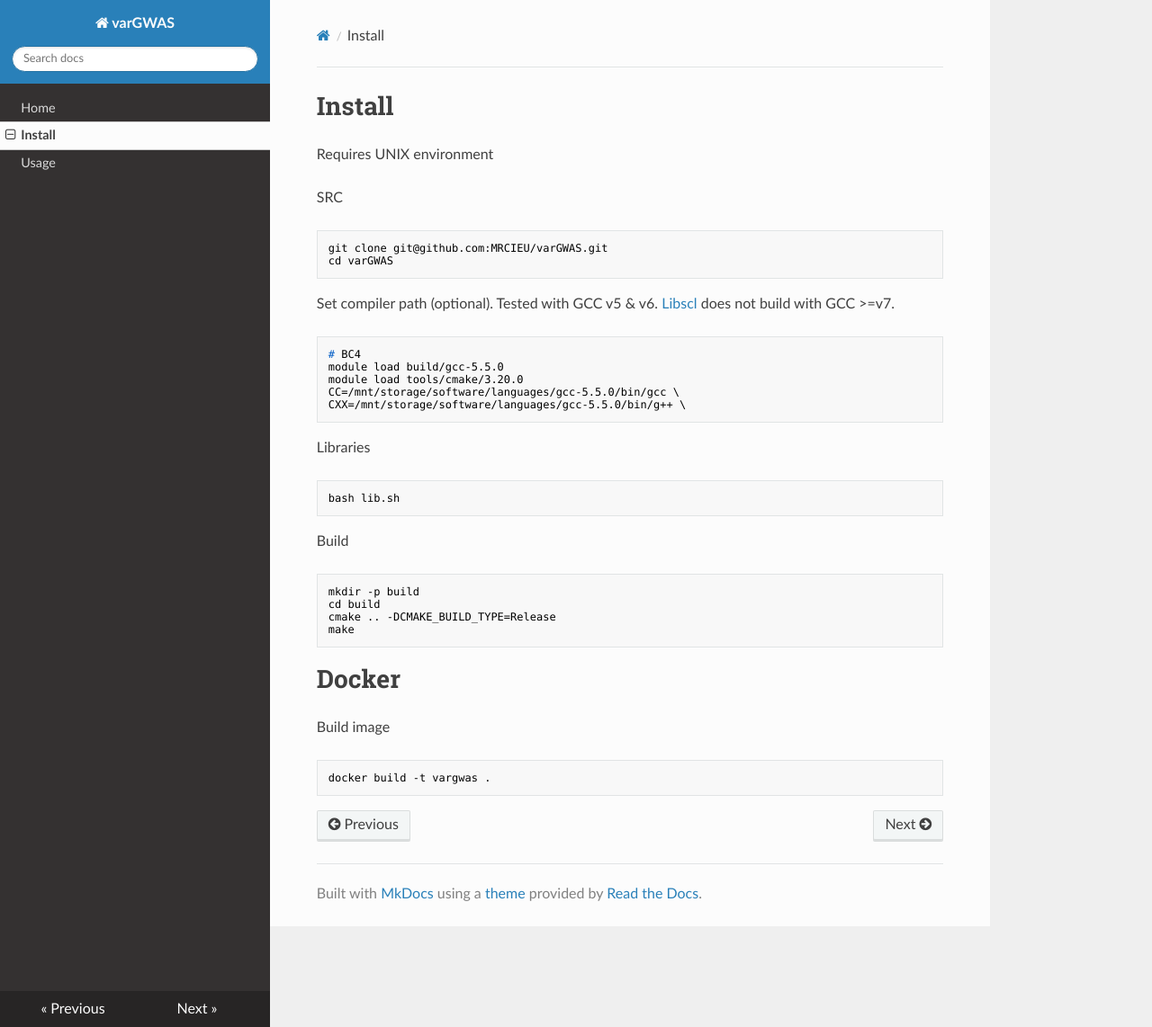
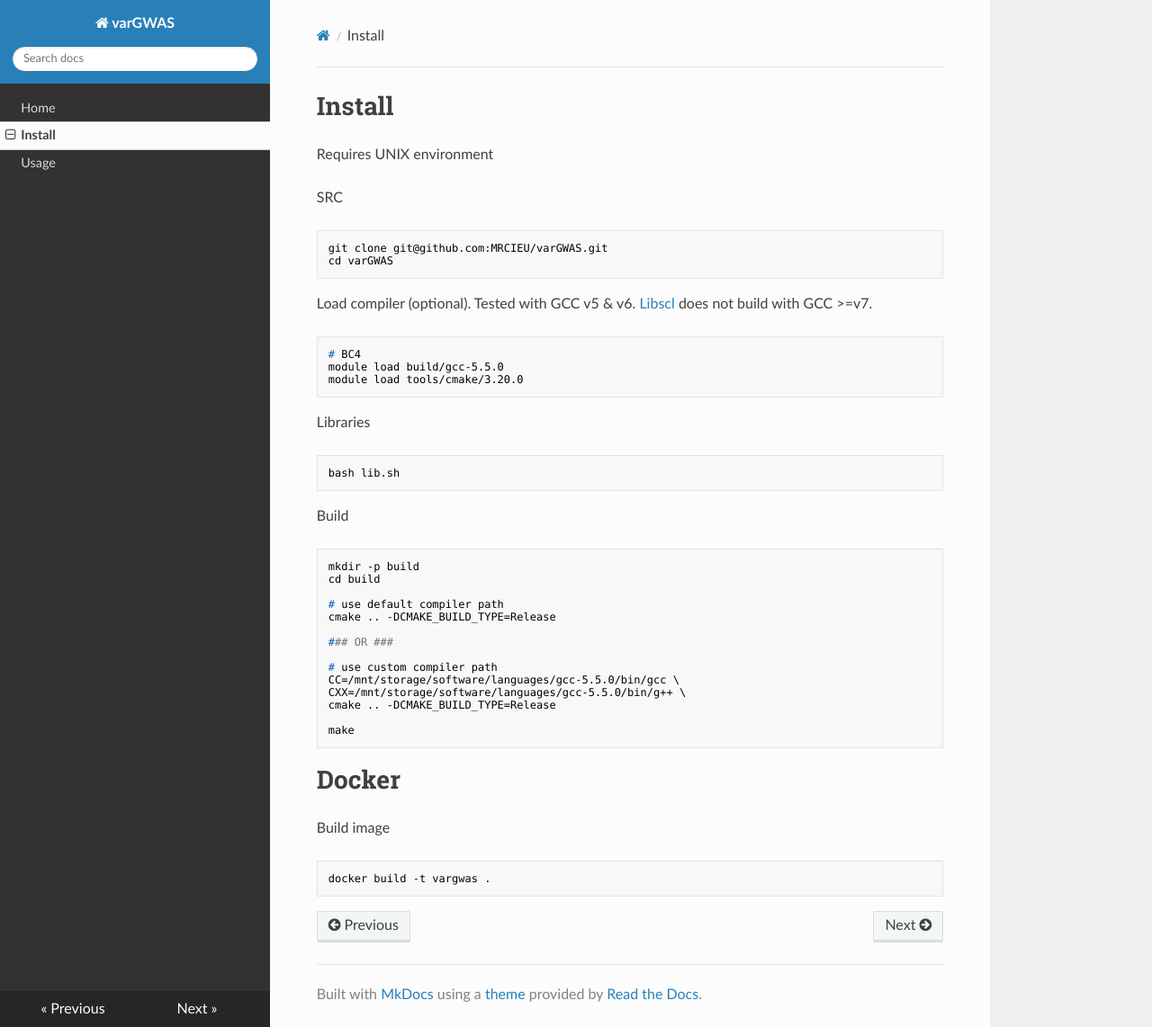
Before and after one commit to MRCIEU/varGWAS, an MkDocs documentation site: the page built from mkdocs/install.md, in a window 1280 px wide and 1142 px high. Shown: the whole window at 90% size. Built offline with MkDocs 1.6.1, drawn with Linux system fonts in a browser that asks for light colours; nearby versions of some CDN libraries.

Commit message:
Update install.md

````diff
--- a/mkdocs/install.md
+++ b/mkdocs/install.md
@@ -9,14 +9,12 @@
 cd varGWAS
 ```
 
-Set compiler path (optional). Tested with GCC v5 & v6. [Libscl](http://www.aronaldg.org/webfiles/libscl/) does not build with GCC >=v7.
+Load compiler (optional). Tested with GCC v5 & v6. [Libscl](http://www.aronaldg.org/webfiles/libscl/) does not build with GCC >=v7.
 
 ```shell
 # BC4
 module load build/gcc-5.5.0
 module load tools/cmake/3.20.0
-CC=/mnt/storage/software/languages/gcc-5.5.0/bin/gcc \
-CXX=/mnt/storage/software/languages/gcc-5.5.0/bin/g++ \
 ```
 
 Libraries
@@ -30,7 +28,17 @@
 ```shell
 mkdir -p build
 cd build
+
+# use default compiler path
 cmake .. -DCMAKE_BUILD_TYPE=Release
+
+### OR ###
+
+# use custom compiler path
+CC=/mnt/storage/software/languages/gcc-5.5.0/bin/gcc \
+CXX=/mnt/storage/software/languages/gcc-5.5.0/bin/g++ \
+cmake .. -DCMAKE_BUILD_TYPE=Release
+
 make
 ```
 
````
